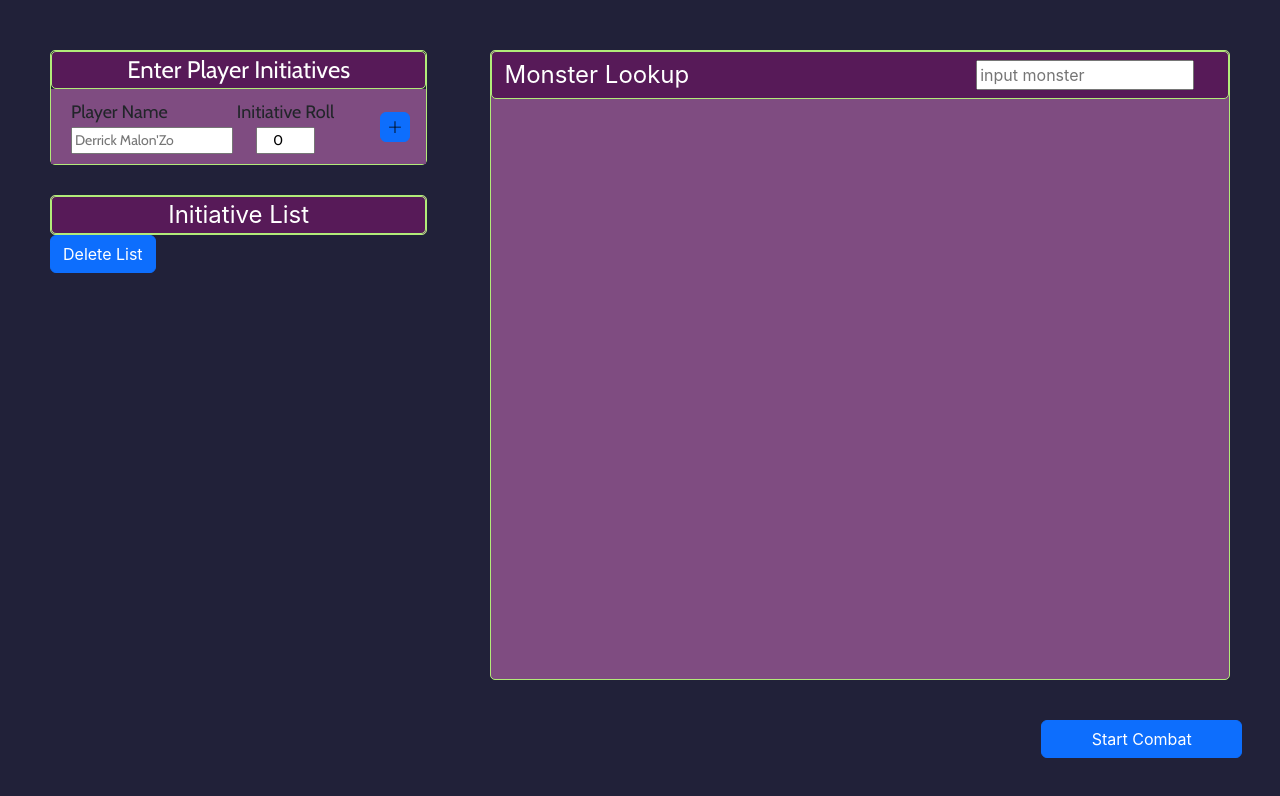
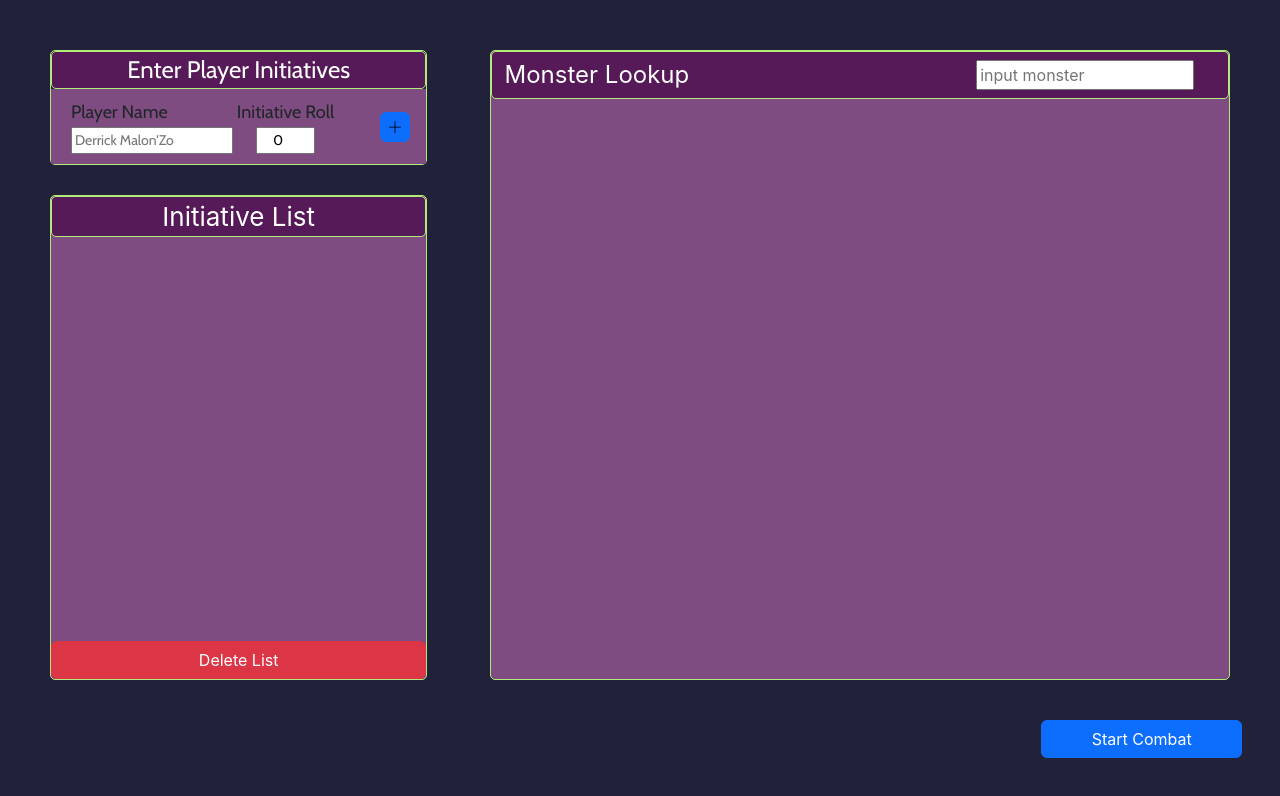
Before and after one commit to jsalinlee/fight-good, a React (Create React App) app: page / in a window 1280 px wide. Shown: the top 796 px of the page. Built offline with nearby package versions, Linux system fonts and the light colour scheme.

Commit message:
bootstrap CSS for Initiative List component

```diff
--- a/src/components/initiative-list-item/initiative-list-item.component.jsx
+++ b/src/components/initiative-list-item/initiative-list-item.component.jsx
@@ -34,48 +34,45 @@ const InitiativeListItem = ({ item }) => {
 
     if (isPlayer) {
         return (
-            <div className='initiative-list-items-container'>
-                <div className='list-item-name'>{name}</div>
-                <div className='initiative-list-action-bar'>
+            <div className='initiative-list-item-wrapper container px-4 py-3'>
+                <div className='list-item-name row mb-1'>{name}</div>
+                <div className='initiative-list-action-bar row'>
+                    <div className='list-item-description col g-0 m-auto'>
+                        Initiative Roll: {isPlayer}
+                    </div>
                     <button
-                        className='item-delete-button'
-                        onClick={clearItemFromList}>
-                        <b>X</b>
-                    </button>
+                        className='btn btn-danger item-delete-button col-1'
+                        onClick={clearItemFromList}></button>
                 </div>
             </div>
         );
     }
 
     return (
-        <div className='initiative-list-items-container'>
-            <div className='list-item-name'>
+        <div className='initiative-list-item-wrapper container px-4 py-3'>
+            <div className='list-item-name row mb-1'>
                 {name} Group {groupNum}
             </div>
-            <div className='initiative-list-action-bar'>
-                <div className='quantity-input-bar'>
-                    <button
-                        className='field-value-change'
-                        onClick={quantityAdd}>
+            <div className='initiative-list-action-bar row'>
+                <div className='quantity-input-bar input-group col g-0 me-5'>
+                    <button className='btn btn-dark' onClick={quantityAdd}>
                         <b>+</b>
                     </button>
                     <input
-                        className='quantity-input-field'
+                        className='form-control'
                         type='number'
                         onChange={updateItemQuantity}
                         value={quantity}
                     />
                     <button
-                        className='field-value-change'
+                        className='btn btn-dark'
                         onClick={subtractItemFromList}>
                         <b>-</b>
                     </button>
                 </div>
                 <button
-                    className='item-delete-button'
-                    onClick={clearItemFromList}>
-                    <b>X</b>
-                </button>
+                    className='btn btn-danger item-delete-button col-1'
+                    onClick={clearItemFromList}></button>
             </div>
         </div>
     );
--- a/src/components/initiative-list-item/initiative-list-item.styles.scss
+++ b/src/components/initiative-list-item/initiative-list-item.styles.scss
@@ -1,46 +1,23 @@
-.list-item-name{
+.list-item-name, .list-item-description{
     color:var(--fontColor);
     font-size:17px;
     font-weight:600;
 }
 
-.initiative-list-items-container {
+.initiative-list-item-wrapper {
     background-color: var(--itemBackground);
-    margin-left: 3px;
-    margin-right: 3px;
-    margin-top: 3px;
-    //padding-left: 15px;
-    padding: 15px;
     border:var(--itemBorder);
     border-radius:var(--baseBorder-radius);
-
-    .initiative-list-action-bar {
-        width: 100%;
-        display:flex;
-        justify-content:space-between;
-
-        .quantity-input-bar {
-            display: flex;
-        }
-    }
-}
-
-.quantity-input-field{
-    width: 50px;
-    margin-left: 5px;
-    margin-right: 5px;
 }
 
 .field-value-change{
-    margin-left: 5px;
-    margin-right: 5px;
     font-size: 20px;
-    color: green;
 }
 
-.item-delete-button{
-    margin-left: 90px;
-    margin-right: 5px;
-    font-size: 20px;
-    color: red;
+.item-delete-button {
+    height: 40px;
+    width: 40px;
+    background-image: url("../../assets/svg/trash_icon.svg");
+    background-position: center;
+    background-repeat: no-repeat;
 }
--- a/src/components/initiative-list/initiative-list.component.jsx
+++ b/src/components/initiative-list/initiative-list.component.jsx
@@ -12,21 +12,23 @@ const InitiativeList = () => {
     const clearList = () => dispatch(clearAllInitiativeItems());
     return (
         <>
-            <div className='initiative-list-container'>
+            <div className='initiative-list-wrapper'>
                 <div className='initiative-list-header'>
                     <span className='initiative-list-title'>
                         Initiative List
                     </span>
                 </div>
+                <div className='initiative-list-body'>
                     {initiativeListItems.map((item) => (
                         <InitiativeListItem key={item.id} item={item} />
                     ))}
-            </div>
                     <button
-                className='clear-list-button btn btn-primary '
+                        className='clear-list-button btn btn-danger '
                         onClick={clearList}>
                         Delete List
                     </button>
+                </div>
+            </div>
         </>
     );
 };
--- a/src/components/initiative-list/initiative-list.styles.scss
+++ b/src/components/initiative-list/initiative-list.styles.scss
@@ -1,4 +1,8 @@
-.initiative-list-container{
+.initiative-list-wrapper {
+    flex: 1;
+    display:flex;
+    flex-direction: column;
+    overflow-y:auto;
     background-color: var(--boxBackground);
     border:var(--baseBorder);
     border-radius:var(--baseBorder-radius);
@@ -11,8 +15,19 @@
         text-align: center;
 
         .initiative-list-title{
-            font-size:150%;
+            font-size:26px;
         }
 
     }
+
+    .initiative-list-body {
+        flex: 1;
+        display: flex;
+        flex-direction: column;
+        height: 100%;
+        overflow-y: auto;
+    }
+    .clear-list-button {
+        margin-top:auto;
+    }
 }
--- a/src/routes/initiative-setup/initiative-setup.component.jsx
+++ b/src/routes/initiative-setup/initiative-setup.component.jsx
@@ -20,7 +20,7 @@ const InitiativeSetup = () => {
     return (
         <div className='initiative-setup-wrapper container-fluid'>
             <div className='content-wrapper row'>
-                <div className='sidebar-container col-12 col-lg-4'>
+                <div className='sidebar-container h-100 col-12 col-lg-4'>
                     <PlayerInput />
                     <InitiativeList />
                 </div>
--- a/src/routes/initiative-setup/initiative-setup.styles.scss
+++ b/src/routes/initiative-setup/initiative-setup.styles.scss
@@ -7,7 +7,8 @@
     height: 90%;
 
     .sidebar-container {
-        height: 100%;
+        display:flex;
+        flex-direction: column;
     }
 
     .main-container {
```
Also changed, not shown: src/assets/svg/trash_icon.svg (added). Lines whose indentation alone changed are shown as unchanged.
